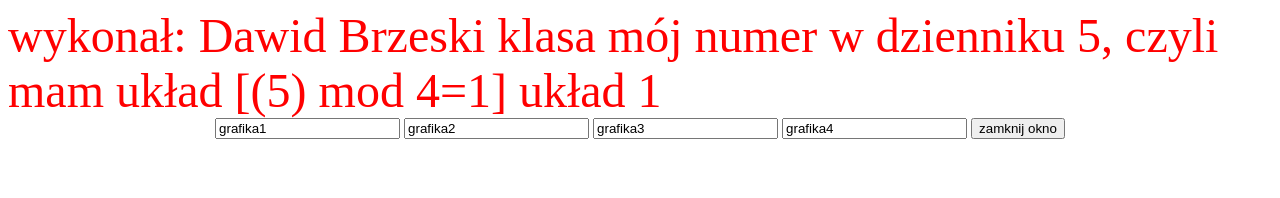
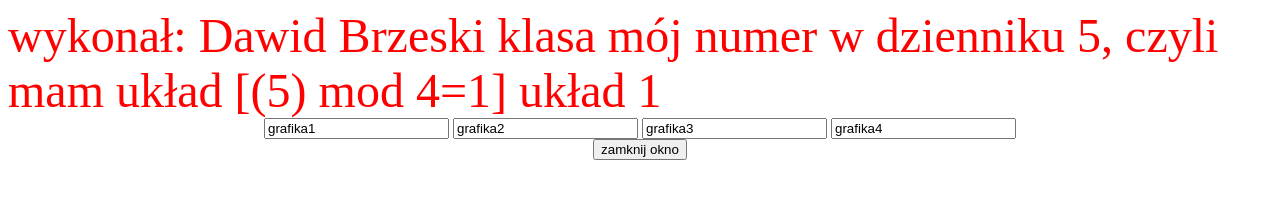
Before and after one commit to DawidB26/JS, a plain HTML site: page zadanie5_brz.html in a window 1280 px wide. Drawn offline with Linux system fonts and the light colour scheme.

Commit message:
Update zadanie5_brz.html

```diff
--- a/zadanie5_brz.html
+++ b/zadanie5_brz.html
@@ -34,7 +34,7 @@
         <input type="button_grafika1" name="grafika1" value="grafika1" onclick="WinOpen_grafika1(' ')">
         <input type="button_grafika2" name="grafika2" value="grafika2" onclick="WinOpen_grafika2(' ')">
         <input type="button_grafika3" name="grafika3" value="grafika3" onclick="WinOpen_grafika3(' ')">
-        <input type="button_grafika4" name="grafika4" value="grafika4" onclick="WinOpen_grafika4(' ')">
+        <input type="button_grafika4" name="grafika4" value="grafika4" onclick="WinOpen_grafika4(' ')"><br>
         <input type="button" value="zamknij okno" onclick="okno_zamknij()"/>
       </center>
     </form>
```
